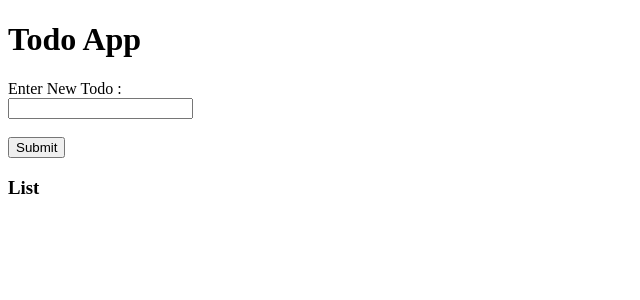
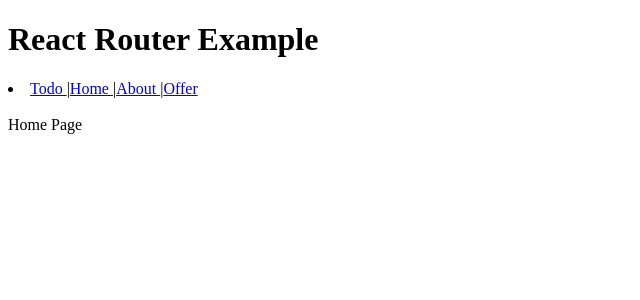
Before and after one commit to BabarAslamm/yahoo-baba-reactjs-course, a React (Vite) app: page /home in a window 1280 px wide. Shown: the top 300 px of the page, without its empty margins (0-640 px from the left). Built offline with nearby package versions, Linux system fonts and the light colour scheme.

Commit message:
Basic Routing with React Router

```diff
--- a/package.json
+++ b/package.json
@@ -11,7 +11,8 @@
   },
   "dependencies": {
     "react": "^19.1.1",
-    "react-dom": "^19.1.1"
+    "react-dom": "^19.1.1",
+    "react-router-dom": "^7.10.1"
   },
   "devDependencies": {
     "@eslint/js": "^9.36.0",
--- a/src/App.jsx
+++ b/src/App.jsx
@@ -3,12 +3,38 @@
 import viteLogo from '/vite.svg'
 import Counter from './Counter'
 import Todo from './Todo'
+import Home from './pages/Home'
+import About from './pages/About'
+import Offer from './pages/Offer'
+import { BrowserRouter, Routes, Route, Link } from 'react-router-dom'
 
 function App() {
 
   return (
     <>
-      <Todo />
+
+
+
+      <BrowserRouter>
+       <h1>React Router Example</h1>
+        <nav>
+          <li>
+              <Link to="/">Todo </Link> |
+              <Link  to="/home">Home </Link> |
+              <Link  to="/about">About </Link> |
+              <Link  to="/offer">Offer </Link>
+          </li>
+        </nav>
+        <br />
+
+      <Routes>
+        <Route path='/' element={<Todo />} />
+        <Route path='/home' element={<Home />} />
+        <Route path='/about' element={<About />} />
+        <Route path='/offer' element={<Offer />} />
+      </Routes>
+      </BrowserRouter>
+
     </>
   )
 }
--- /dev/null
+++ b/src/pages/About.jsx
@@ -0,0 +1,9 @@
+import React from 'react'
+
+function About() {
+  return (
+    <div>About Page</div>
+  )
+}
+
+export default About
--- /dev/null
+++ b/src/pages/Home.jsx
@@ -0,0 +1,9 @@
+import React from 'react'
+
+function Home() {
+  return (
+    <div>Home Page</div>
+  )
+}
+
+export default Home
--- /dev/null
+++ b/src/pages/Offer.jsx
@@ -0,0 +1,9 @@
+import React from 'react'
+
+function Offer() {
+  return (
+    <div>Offer Page</div>
+  )
+}
+
+export default Offer
```
Also changed, not shown: 1 other file (tests, documents, lock files or other folders).
